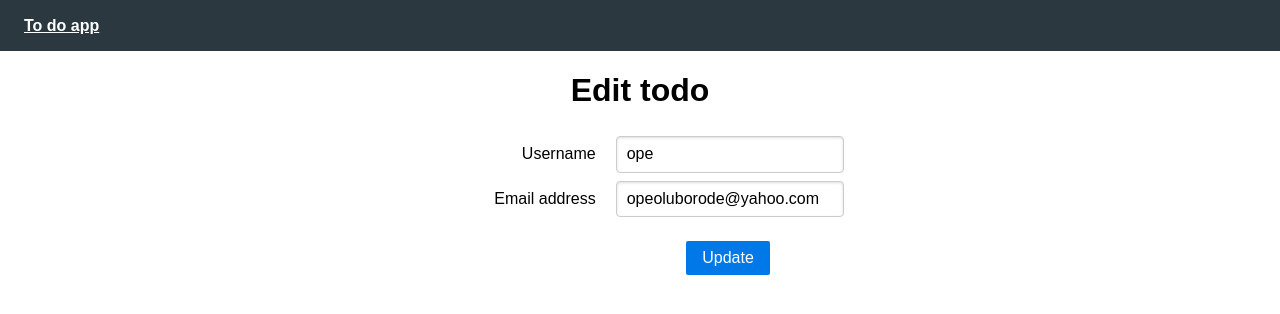
After one commit to borodedamie/full-stack-web-app-with-flask-project, a Flask app: page /editusers/1 in a window 1280 px wide. The commit adds this page. Shown: the top 314 px of the page. Run offline with Flask 2, Linux system fonts and the light colour scheme; data comes from the database, SQL or seed files in the repository; both versions use the stored data as it was after the commit; some libraries are stand-ins or nearby versions.

Commit message:
admin functionality, database changes

```diff
--- a/app.py
+++ b/app.py
@@ -109,7 +109,7 @@ def update_todo():
     else:
         return 'unable to update database'
 
-@app.route("/delete/<int:id>", methods = ['GET', 'POST'])
+@app.route("/delete/<int:id>", methods = ['GET', 'POST', 'DELETE'])
 def delete_todo(id):
 
     deleted = model.task.delete_task(id)
@@ -135,10 +135,35 @@ def get_admin_credentials():
 def get_all_users():
 
     all_users = model.admin.get_all_users()
+    return render_template('admin/allusers.html', all_users = all_users )
 
-    # return str(all_users)
+@app.route("/editusers/<int:id>", methods = ['GET', 'POST'])
+def edit_user(id):
+    if request.method == 'GET':
+        user = model.admin.edit_user(id)
 
-    return render_template('admin/allusers.html', all_users = all_users )
+        return render_template('admin/edituser.html', user = user)
+    else:
+        return 'no user found'
+
+@app.route("/updateuser", methods = ['GET', 'POST'])
+def update_user():
+    if request.method == 'POST':
+        id = request.form.get('id')
+        username = request.form['username']
+        email = request.form['email']
+
+        message = model.admin.update_user(id, username, email)
+
+        return render_template('admin/update.html', message = message )
+    else:
+        return 'unable to update database'
+
+@app.route("/deleteuser/username", methods = [ 'GET', 'POST', 'DELETE' ])
+def delete_user(username):
+    deleted = model.admin.delete_user(username)
+
+    return deleted
 
 @app.route("/terms", methods = ['GET'])
 def get_terms_of_use():
--- a/model.py
+++ b/model.py
@@ -19,7 +19,7 @@ class User:
         exist = cursor.fetchone()
 
         if exist is None:
-            cursor.execute(f""" INSERT INTO users(username, password, email) VALUES ('{self.username}', '{self.password}', '{self.email}'); """)
+            cursor.execute(f""" INSERT INTO users(username, password, email, reg_date) VALUES ('{self.username}', '{self.password}', '{self.email}', datetime('now', 'localtime')); """)
 
             connection.commit()
             cursor.close()
@@ -75,7 +75,7 @@ class Task:
         task_exist = cursor.fetchone()
 
         if task_exist is None:
-            cursor.execute(f""" INSERT INTO tasks(title, description, status, creator) VALUES ('{self.title}', '{self.description}', '{self.status}', '{self.creator}'); """)
+            cursor.execute(f""" INSERT INTO tasks(title, description, status, created_on, creator) VALUES ('{self.title}', '{self.description}', '{self.status}', datetime('now', 'localtime'), '{self.creator}'); """)
 
             connection.commit()
             cursor.close()
@@ -182,7 +182,7 @@ class Admin:
 
         connection = sqlite3.connect('todo_app.db', check_same_thread=False)
         cursor = connection.cursor()
-        cursor.execute("""SELECT * FROM users WHERE "when" >= date('now', '-1 days') AND "when" < date('now'); """)
+        cursor.execute("""SELECT username FROM users WHERE reg_date > datetime('now', 'localtime', '-1 day') ORDER BY reg_date DESC; """)
         one_day_old_users = cursor.fetchall()
         signups = len(one_day_old_users)
 
@@ -196,7 +196,7 @@ class Admin:
 
         connection = sqlite3.connect('todo_app.db', check_same_thread=False)
         cursor = connection.cursor()
-        cursor.execute("""SELECT * FROM tasks WHERE "when" >= date('now', '-1 days') AND "when" < date('now'); """)
+        cursor.execute("""SELECT * FROM tasks WHERE created_on > datetime('now', 'localtime', '-1 day') ORDER BY created_on DESC; """)
         one_day_old_tasks = cursor.fetchall()
         result = len(one_day_old_tasks)
 
@@ -206,7 +206,50 @@ class Admin:
 
         return result
 
+    def edit_user(self, id):
 
+        self.id = id
+
+        connection = sqlite3.connect('todo_app.db', check_same_thread=False)
+        connection.row_factory = sqlite3.Row
+        cursor = connection.cursor()
+        cursor.execute(f""" SELECT username, email FROM users WHERE id = '{self.id}'; """)
+        user = cursor.fetchone()
+
+        connection.commit()
+        cursor.close()
+        connection.close()
+
+        return user
+
+    def update_user(self, id, username, email):
+
+        self.id = id
+        self.username = username
+        self.email = email
+
+        connection = sqlite3.connect('todo_app.db', check_same_thread=False)
+        cursor = connection.cursor()
+        cursor.execute(f""" UPDATE users SET username = '{self.username}', email = '{self.email}' WHERE id = '{self.id}'; """ )
+
+        connection.commit()
+        cursor.close()
+        connection.close()
+
+    def delete_user(self, username):
+
+        self.username = username
+
+        connection = sqlite3.connect('todo_app.db', check_same_thread=False)
+        cursor = connection.cursor()
+        cursor.execute(f""" DELETE FROM users WHERE username = '{self.username}'; """)
+        cursor.execute(f""" DELETE FROM tasks WHERE creator = '{self.username}'; """)
+
+        connection.commit()
+        cursor.close()
+        connection.close()
+
+        return 'User deleted, successfully!'
 
 
 admin = Admin()
--- a/schema.py
+++ b/schema.py
@@ -8,7 +8,8 @@ cursor.execute(
         id INTEGER PRIMARY KEY AUTOINCREMENT,
         username VARCHAR(24),
         password VARCHAR(32),
-        email VARCHAR(55)
+        email VARCHAR(55),
+        reg_date VARCHAR(32)
     ); """
 )
 
@@ -19,6 +20,7 @@ cursor.execute(
         description VARCHAR(255),
         status DEFAULT 0,
         creator VARCHAR(24),
+        created_on VARCHAR(24),
         FOREIGN KEY(creator) REFERENCES users(username)
     ); """
 )
--- a/templates/admin/allusers.html
+++ b/templates/admin/allusers.html
@@ -21,8 +21,8 @@
                 <td>{{ user["username"] }}</td>
                 <td>{{ user["email"] }}</td>
                 <td>
-                    <a href="" class="pure-button pure-button-primary">Edit</a>
-                    <a href="" class="button-error pure-button">Delete</a>
+                    <a href="/editusers/{{ user["id"] }}" class="pure-button pure-button-primary">Edit</a>
+                    <a href="/deleteuser/{{ user[ "username" ] }}" class="button-error pure-button">Delete</a>
                 </td>
             </tr>
             {% endfor %}
--- /dev/null
+++ b/templates/admin/edituser.html
@@ -0,0 +1,22 @@
+{% extends "layout/base.html" %}
+
+{% block content %}
+    <h1>Edit todo</h1>
+    <p>{{ message }}</p>
+    <form class="pure-form pure-form-aligned" action="{{ url_for('update_user')}}" method="POST">
+        <fieldset>
+            <div class="pure-control-group">
+                <label for="aligned-name">Username</label>
+                <input type="text" id="aligned-name" placeholder="" name="username" value="{{ user.username }}"/>
+            </div>
+            <div class="pure-control-group">
+                <label for="aligned-password">Email address</label>
+                <input type="email" id="aligned-name" placeholder="" name="email" value="{{ user.email }}"/>
+            </div>
+            <div class="pure-controls">
+                <label for="aligned-cb" class="pure-checkbox">
+                <button type="submit" class="pure-button pure-button-primary">Update</button>
+            </div>
+        </fieldset>
+    </form>
+{% endblock content %}
```
Also changed, not shown: templates/admin/update.html (added), todo_app.db.
